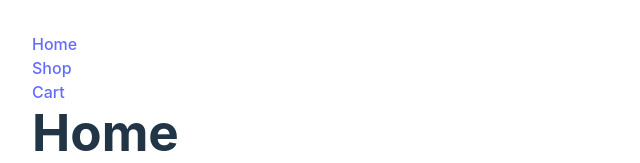
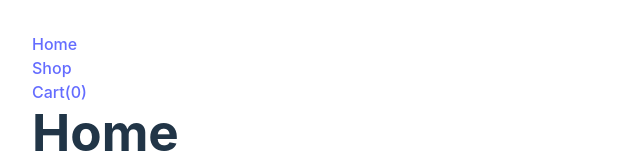
Before and after one commit to Averageasd/OnlineStore, a React (Vite) app: page / in a window 1280 px wide. Shown: the top 163 px of the page, without its empty margins (0-640 px from the left). Built offline with nearby package versions, Linux system fonts and the light colour scheme.

Commit message:
refactored. moved the route configuration into a seperate component so we can add states and custom hooks inside this component

```diff
--- a/src/App.jsx
+++ b/src/App.jsx
@@ -1,8 +1,8 @@
 import './App.css'
 import {Link, Outlet} from "react-router-dom";
+import {useState} from "react";
 
-function App() {
-    console.log("print from root");
+function App(props) {
     return (
         <>
             <ul>
@@ -13,11 +13,9 @@ function App() {
                     <Link to="/product">Shop</Link>
                 </li>
                 <li>
-                    <Link to="/cart">Cart</Link>
+                    <Link to="/cart">Cart({props.cart.length})</Link>
                 </li>
             </ul>
-
-
             <Outlet></Outlet>
         </>
     )
--- a/src/components/Cart.jsx
+++ b/src/components/Cart.jsx
@@ -1,6 +1,6 @@
 import {useState} from "react";
 
-export function Cart() {
+export function Cart(props) {
     const [itemCount, setItemCount] = useState(0);
 
     function setCount(){
--- a/src/components/Home.jsx
+++ b/src/components/Home.jsx
@@ -1,7 +1,7 @@
 import "../App.css";
 import {Link} from "react-router-dom";
 
-export function Home() {
+export function Home(props) {
     return (
         <>
             <h1>Home</h1>
--- a/src/components/Products.jsx
+++ b/src/components/Products.jsx
@@ -1,5 +1,5 @@
 import "../App.css";
-import {useLoaderData} from "react-router-dom";
+import {useLoaderData, useLocation} from "react-router-dom";
 
 export async function loadStoreItems() {
     const storeResponse = await fetch('https://fakestoreapi.com/products');
@@ -10,8 +10,11 @@ export async function loadStoreItems() {
     return data;
 }
 
-export function Products() {
+export function Products(props) {
     const storeData = useLoaderData();
+    const {state} = useLocation();
+    console.log(state);
+
     return (
         <>
             <h1>Product</h1>
@@ -23,6 +26,7 @@ export function Products() {
                                 <img className="item-img" src={item.image} alt="item"/>
                                 <p className="item-title">{item.title}</p>
                                 <p className="item-price">{item.price}</p>
+                                <p className="item-quantity">{item.qty ? item.qty : '0'}</p>
                                 <button>add to cart</button>
                             </li>
                         )
--- /dev/null
+++ b/src/components/Router.jsx
@@ -0,0 +1,39 @@
+import {createBrowserRouter, RouterProvider} from "react-router-dom";
+import App from "../App.jsx";
+import {Home} from "./Home.jsx";
+import {loadStoreItems, Products} from "./Products.jsx";
+import {Cart} from "./Cart.jsx";
+import {useState} from "react";
+
+export function Router() {
+    const [cart, setCart] = useState([]);
+    const [items, setItems] = useState([]);
+    const router = createBrowserRouter(
+        [
+            {
+                path: "/",
+                element: <App cart = {cart}/>,
+                children: [
+                    {
+                        index: true,
+                        element: <Home/>
+                    },
+                    {
+                        path: "/home",
+                        element: <Home/>
+                    },
+                    {
+                        path: "/product",
+                        loader: loadStoreItems,
+                        element: <Products items = {items} setItems= {setItems} cart = {cart} setCart = {setCart}/>
+                    },
+                    {
+                        path: "/cart",
+                        element: <Cart items = {items} setItems = {setItems} cart = {cart} setCart = {setCart}/>,
+                    }
+                ]
+            },
+
+        ]);
+    return <RouterProvider router={router}></RouterProvider>
+}
--- a/src/main.jsx
+++ b/src/main.jsx
@@ -1,41 +1,10 @@
 import React from 'react'
 import ReactDOM from 'react-dom/client'
 import './index.css'
-import {createBrowserRouter, RouterProvider} from "react-router-dom";
-import {Home} from "./components/Home.jsx";
-import {loadStoreItems, Products} from "./components/Products.jsx";
-import App from "./App.jsx";
-import {Cart} from "./components/Cart.jsx";
+import {Router} from "./components/Router.jsx";
 
-const router = createBrowserRouter(
-    [
-        {
-            path: "/",
-            element: <App/>,
-            children: [
-                {
-                    index: true,
-                    element:<Home/>
-                },
-                {
-                    path:"/home",
-                    element:<Home/>
-                },
-                {
-                    path: "/product",
-                    loader:loadStoreItems,
-                    element:<Products/>
-                },
-                {
-                    path:"/cart",
-                    element:<Cart/>,
-                }
-            ]
-        },
-
-    ]);
 ReactDOM.createRoot(document.getElementById('root')).render(
     <React.StrictMode>
-        <RouterProvider router={router}/>
+        <Router/>
     </React.StrictMode>,
 )
```
Also changed, not shown: src/planning/project-plan.md (+1 -0 lines).
